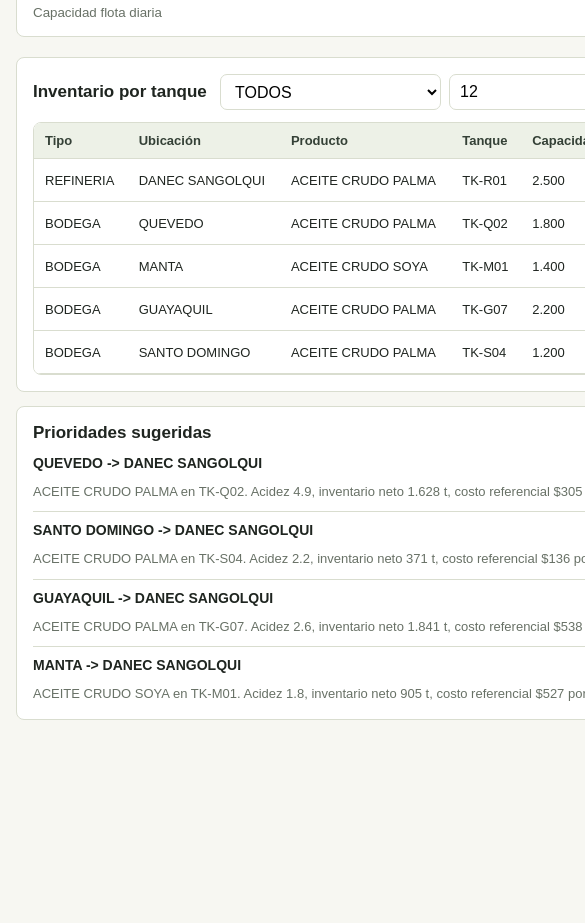
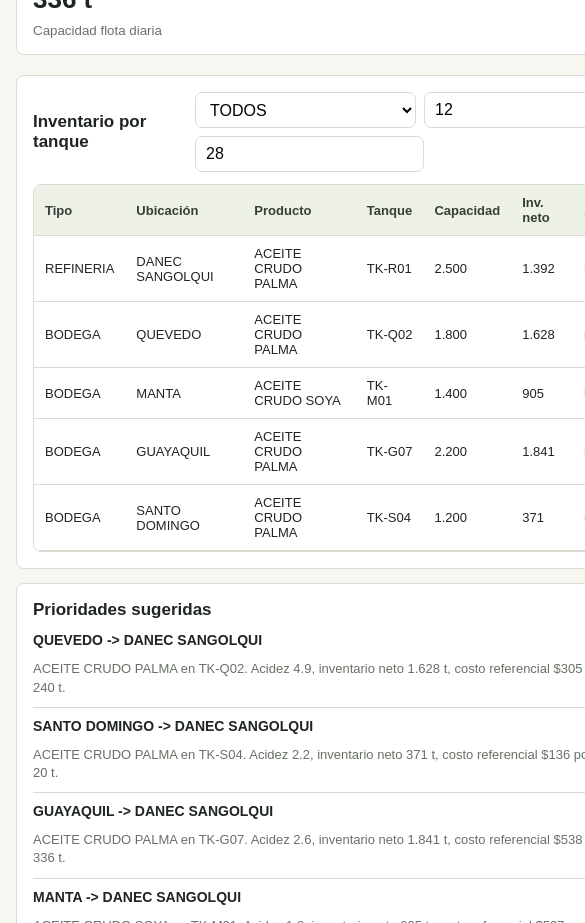
Before and after one commit to dmyandun/inventario-mp-app, a Next.js app: page / in a window 390 px wide. Shown: the part 960-1883 px from the top of the page, 585 px wide, since content can reach past the window. Before the commit the page ends 1696 px from the top, so only its background shows below. Built offline with nearby package versions, Linux system fonts and the light colour scheme.

Commit message:
Add layout styles for active dashboard views

```diff
--- a/src/app/globals.css
+++ b/src/app/globals.css
@@ -160,6 +160,13 @@ button {
   grid-template-columns: repeat(4, minmax(0, 1fr));
 }
 
+.mini-grid {
+  display: grid;
+  grid-template-columns: repeat(3, minmax(0, 1fr));
+  gap: 12px;
+  margin-bottom: 14px;
+}
+
 .card {
   background: var(--panel);
   border: 1px solid var(--line);
@@ -228,7 +235,7 @@ button {
 table {
   width: 100%;
   border-collapse: collapse;
-  min-width: 880px;
+  min-width: 760px;
   background: #fff;
 }
 
@@ -313,7 +320,7 @@ th {
 
 .ai-box textarea {
   width: 100%;
-  min-height: 96px;
+  min-height: 126px;
   border: 1px solid var(--line);
   border-radius: 7px;
   resize: vertical;
@@ -321,7 +328,7 @@ th {
 }
 
 .answer {
-  min-height: 90px;
+  min-height: 140px;
   border: 1px solid var(--line);
   border-radius: 8px;
   background: #fbfcf8;
@@ -345,7 +352,8 @@ th {
   }
 
   .kpis,
-  .content-grid {
+  .content-grid,
+  .mini-grid {
     grid-template-columns: 1fr 1fr;
   }
 }
@@ -365,7 +373,8 @@ th {
 
   .nav,
   .kpis,
-  .content-grid {
+  .content-grid,
+  .mini-grid {
     grid-template-columns: 1fr;
   }
 }
```
